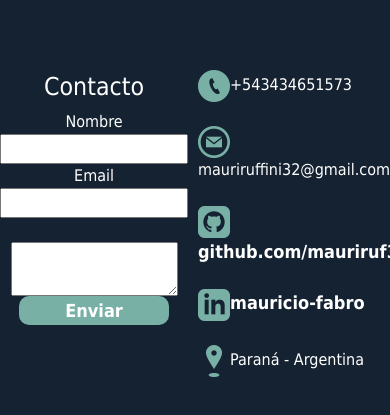
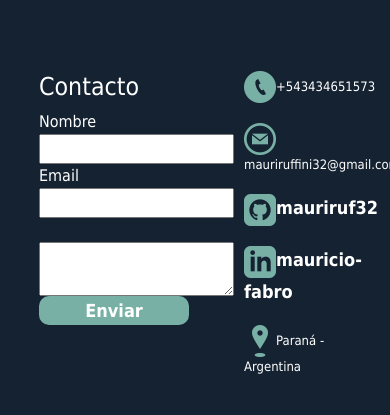
Before and after one commit to mauriruf32/mauriciofabro, a React (Create React App) app: page / in a window 390 px wide. Shown: the part 5111-5526 px from the top of the page. Built offline with nearby package versions, Linux system fonts and the light colour scheme.

Commit message:
responsive header fixed

```diff
--- a/src/Components/SocialMedia/SocialMedia.css
+++ b/src/Components/SocialMedia/SocialMedia.css
@@ -5,5 +5,6 @@
     text-align: left;
     margin-top: 50px;
     font-family: Tahoma;
-    width: 100%;
+    width: 40%;
+    font-size: small;
 }
--- a/src/Components/SocialMedia/SocialMedia.jsx
+++ b/src/Components/SocialMedia/SocialMedia.jsx
@@ -23,7 +23,7 @@ export const SocialMedia = () => {
         <br />
         <img src={Git} alt="logoGit" />
         <a href='https://github.com/mauriruf32' target='_blank' rel='noopener noreferrer'>
-          github.com/mauriruf32
+          mauriruf32
         </a>
       </li>
       <br />
--- a/src/Views/ContactInfo/Contact.css
+++ b/src/Views/ContactInfo/Contact.css
@@ -14,7 +14,7 @@
   min-height: 500px; /* Cambiado a min-height para permitir un crecimiento en contenido */
   display: flex;
   align-items: center;
-  justify-content: left;
+  justify-content: center;
   color: white;
   font-family: Tahoma;
 }
@@ -41,6 +41,5 @@ font-family: Tahoma;
   text-align: left;
   width: 100%; /* Modificado para ocupar un ancho mayor en pantallas pequeñas */
   font-family: Tahoma;
-  align-items: center;
-  justify-content: center;
+  padding-left: 10%;
 }
```
